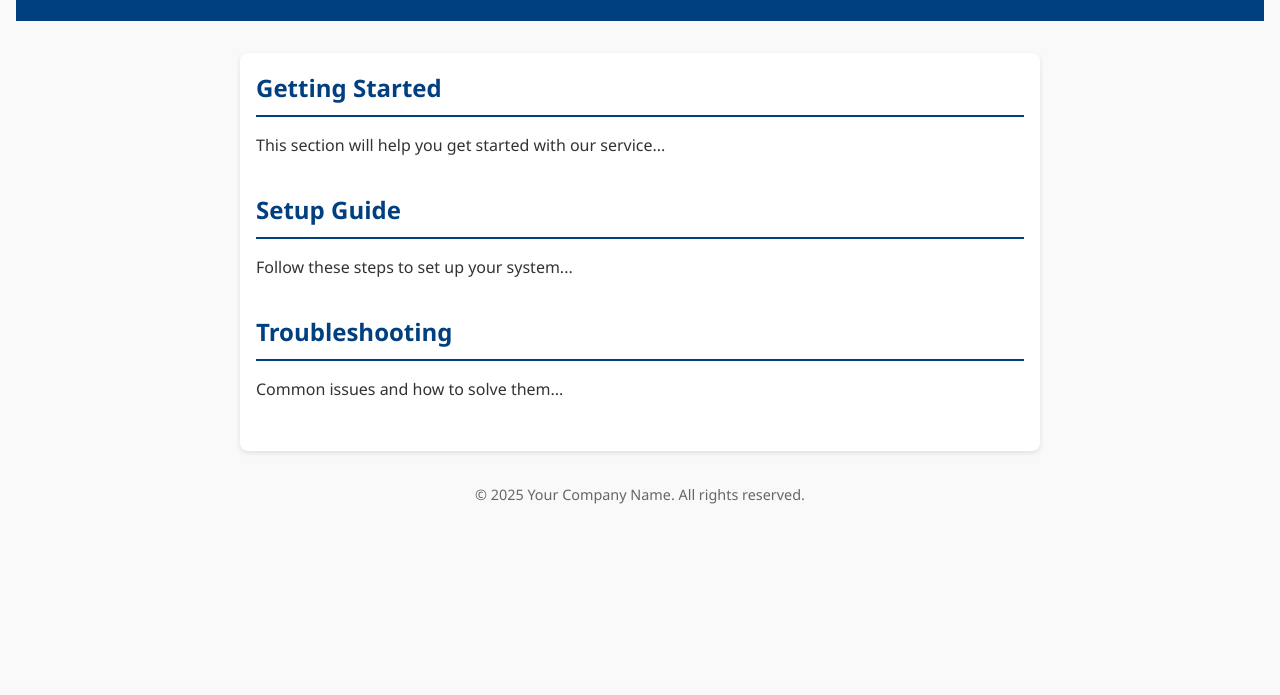
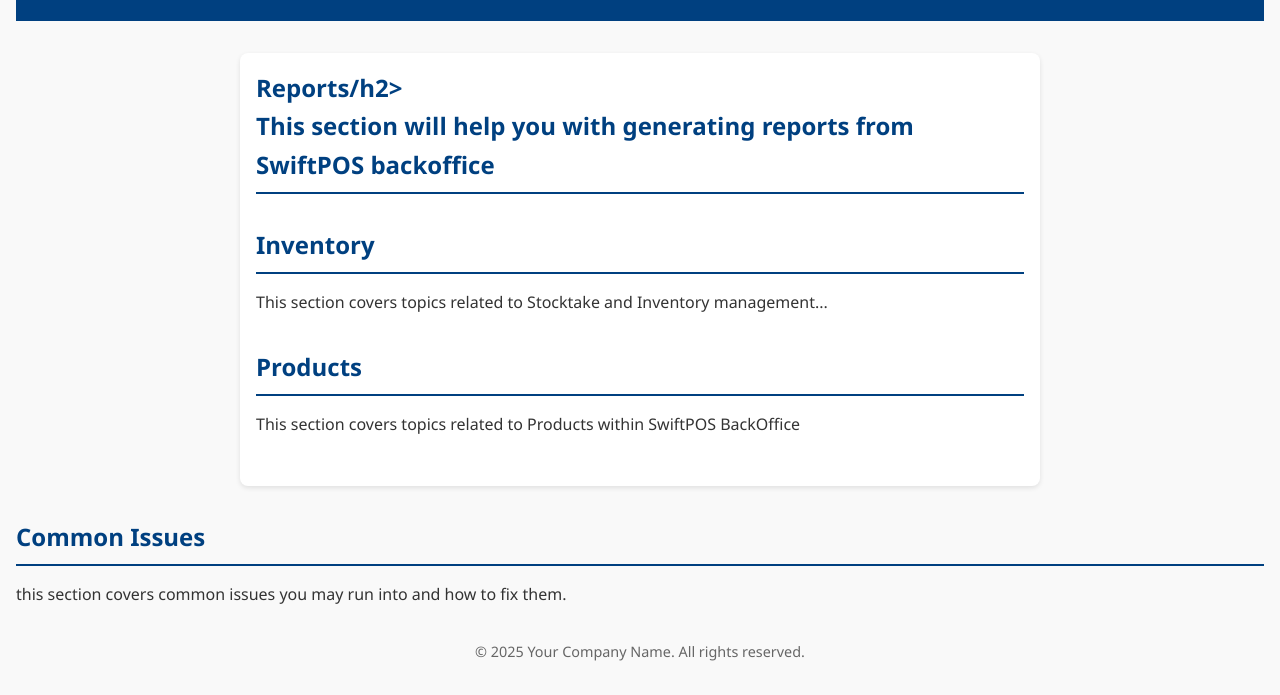
Before and after one commit to TKadmin000/TKadmin000.github.io, a plain HTML site: page index.html in a window 1280 px wide. Shown: the part 112-807 px from the top of the page. Drawn offline with Linux system fonts and the light colour scheme.

Commit message:
why bother, no one is going to read this

```diff
--- a/index.html
+++ b/index.html
@@ -9,30 +9,37 @@
 </head>
 <body>
   <header>
-    <h1>Your Company Docs</h1>
+    <h1>Office Experts POS Guides</h1>
     <nav>
       <ul>
-        <li><a href="#getting-started">Getting Started</a></li>
-        <li><a href="#setup-guide">Setup Guide</a></li>
-        <li><a href="#troubleshooting">Troubleshooting</a></li>
+        <li><a href="#Reports">Getting Started</a></li>
+        <li><a href="#Inventory">Setup Guide</a></li>
+        <li><a href="#Products">Troubleshooting</a></li>
+        <li><a href="#CommonIssues">Troubleshooting</a></li>
       </ul>
     </nav>
   </header>
 
   <main>
-    <section id="getting-started">
-      <h2>Getting Started</h2>
-      <p>This section will help you get started with our service...</p>
+    <section id="Reports">
+      <h2>Reports/h2>
+      <p>This section will help you with generating reports from SwiftPOS backoffice</p>
     </section>
 
-    <section id="setup-guide">
-      <h2>Setup Guide</h2>
-      <p>Follow these steps to set up your system...</p>
+    <section id="Inventory">
+      <h2>Inventory</h2>
+      <p>This section covers topics related to Stocktake and Inventory management...</p>
     </section>
 
-    <section id="troubleshooting">
-      <h2>Troubleshooting</h2>
-      <p>Common issues and how to solve them...</p>
+    <section id="Products">
+      <h2>Products</h2>
+      <p>This section covers topics related to Products within SwiftPOS BackOffice</p>
+    </section>
+  </main>
+
+    <section id="Common Issues">
+    <h2>Common Issues</h2>
+    <p>this section covers common issues you may run into and how to fix them.</p>
     </section>
   </main>
 
```
